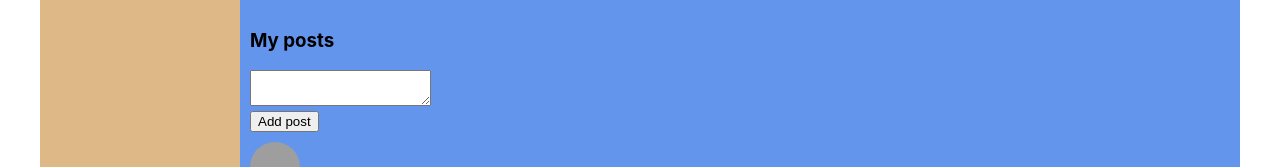
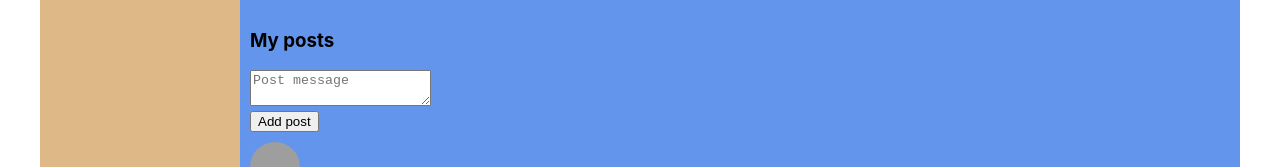
Before and after one commit to sutorminevgeniy/react-camasutra, a React (Create React App) app: page /profile/1 in a window 1280 px wide. Shown: the part 264-431 px from the top of the page. Built offline with nearby package versions, Linux system fonts and the light colour scheme; no server answers; grey boxes are pictures that could not be loaded.

Commit message:
lesson N77

```diff
--- a/src/components/Dialogs/AddMessageForm/AddMessageForm.jsx
+++ b/src/components/Dialogs/AddMessageForm/AddMessageForm.jsx
@@ -1,14 +1,20 @@
 import React from 'react';
 import {Field, reduxForm} from "redux-form";
+import {Textarea} from "../../common/FormsControls/FormsControls";
+import {maxLengthCreator, required} from "../../../utils/validators/validators";
+
+const maxLength50 = maxLengthCreator(50);
 
 const AddMessageForm = (props) => {
     return (
         <form onSubmit={props.handleSubmit}>
             <div>
-                <Field component={"textarea"} placeholder='Enter your message' name="newMessageBody" />
+                <Field component={Textarea}
+                       validate={[required, maxLength50]}
+                       placeholder='Enter your message' name="newMessageBody" />
             </div>
             <div>
-                <button>Send</button>
+                <button>Send222</button>
             </div>
         </form>
     )
--- a/src/components/Dialogs/Dialogs.jsx
+++ b/src/components/Dialogs/Dialogs.jsx
@@ -4,6 +4,7 @@ import DialogItem from "./DialogItem/DialogItem";
 import Message from "./Message/Message";
 import {Redirect} from "react-router-dom";
 import {Field, reduxForm} from "redux-form";
+import AddMessageForm from "./AddMessageForm/AddMessageForm";
 
 const Dialogs = (props) => {
 
@@ -28,22 +29,9 @@ const Dialogs = (props) => {
                 <div>{ messagesElements }</div>
 
             </div>
-            <AddMessageFormRedux onSubmit={addNewMessage} />
+            <AddMessageForm onSubmit={addNewMessage} />
         </div>
     )
 }
 
-const AddMessageForm = (props) => {
-    return (
-        <form onSubmit={props.handleSubmit}>
-            <div>
-                <Field component="textarea" name="newMessageBody" placeholder="Enter your message" />
-            </div>
-            <div><button>Send</button></div>
-        </form>
-    )
-}
-
-const AddMessageFormRedux = reduxForm({form: "dialogAddMessageForm"})(AddMessageForm);
-
 export default Dialogs;
--- a/src/components/Login/Login.jsx
+++ b/src/components/Login/Login.jsx
@@ -1,17 +1,23 @@
 import React from 'react';
 import {Field, reduxForm} from "redux-form";
+import {Input} from "../common/FormsControls/FormsControls";
+import {required} from "../../utils/validators/validators";
 
 const LoginForm = (props) => {
     return (
         <form onSubmit={props.handleSubmit}>
             <div>
-                <Field placeholder={"Login"} name={"login"} component={"input"}/>
+                <Field placeholder={"Login"} name={"login"}
+                       validate={[required]}
+                       component={Input}/>
             </div>
             <div>
-                <Field placeholder={"Password"} name={"password"} component={"input"}/>
+                <Field placeholder={"Password"} name={"password"}
+                       validate={[required]}
+                       component={Input}/>
             </div>
             <div>
-                <Field component={"input"} name={"rememberMe"} type={"checkbox"}/> remember me
+                <Field component={Input} name={"rememberMe"} type={"checkbox"}/> remember me
             </div>
             <div>
                 <button>Login</button>
--- a/src/components/Profile/MyPosts/MyPosts.jsx
+++ b/src/components/Profile/MyPosts/MyPosts.jsx
@@ -2,11 +2,16 @@ import React from 'react';
 import s from './MyPosts.module.css';
 import Post from './Post/Post';
 import {Field, reduxForm} from "redux-form";
+import {maxLengthCreator, required} from "../../../utils/validators/validators";
+import {Textarea} from "../../common/FormsControls/FormsControls";
+
+const maxLength10 = maxLengthCreator(10);
 
 let AddNewPostForm = (props) => {
     return <form onSubmit={props.handleSubmit}>
         <div>
-            <Field name="newPostText" component="textarea" />
+            <Field name="newPostText" component={Textarea} placeholder={"Post message"}
+                   validate={[required, maxLength10]} />
         </div>
         <div>
             <button>Add post</button>
--- /dev/null
+++ b/src/components/common/FormsControls/FormsControls.js
@@ -0,0 +1,24 @@
+import React from "react";
+import styles from "./FormsControls.module.css";
+
+const FormControl = ({input, meta, child, ...props}) => {
+    const hasError = meta.touched && meta.error;
+    return (
+        <div className={styles.formControl + " " + (hasError ? styles.error : "")}>
+            <div>
+                {props.children}
+            </div>
+            { hasError && <span>{meta.error}</span> }
+        </div>
+    )
+}
+
+export const Textarea = (props) => {
+    const {input, meta, child, ...restProps} = props;
+    return <FormControl {...props}><textarea {...input} {...restProps} /></FormControl>
+}
+
+export const Input = (props) => {
+    const {input, meta, child, ...restProps} = props;
+    return <FormControl {...props}><input {...input} {...restProps} /></FormControl>
+}
--- /dev/null
+++ b/src/components/common/FormsControls/FormsControls.module.css
@@ -0,0 +1,10 @@
+.formControl.error input,
+.formControl.error textarea
+{
+    border: solid red 2px;
+}
+
+.formControl.error span
+{
+    color: red;
+}
--- /dev/null
+++ b/src/utils/validators/validators.js
@@ -0,0 +1,10 @@
+export const required = value => {
+    if (value) return undefined;
+
+    return "Field is required";
+}
+
+export const maxLengthCreator = (maxLength) => (value) => {
+    if (value.length > maxLength) return `Max length is ${maxLength} symbols`;
+    return undefined;
+}
```
